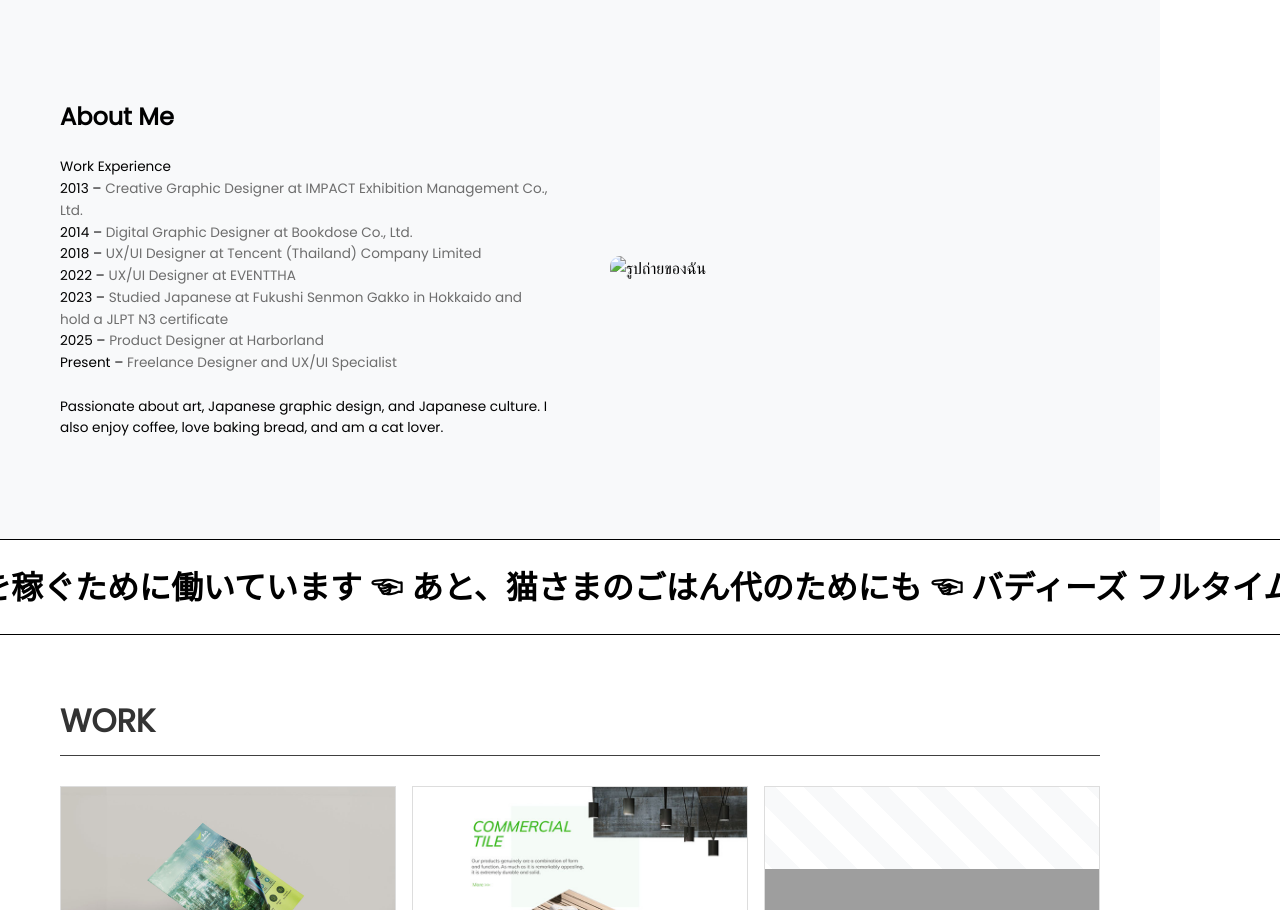
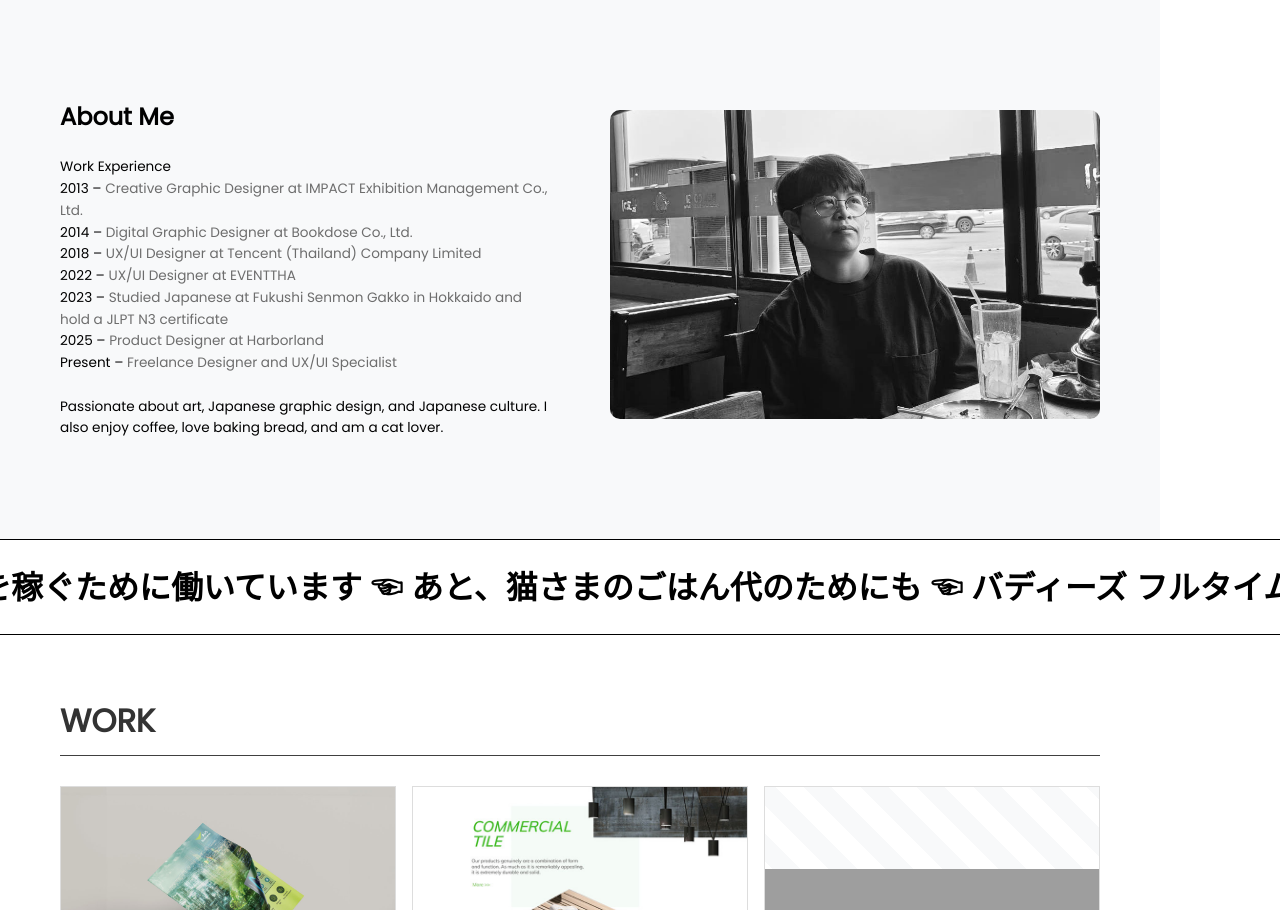
Before and after one commit to pangda19/prapassorn.me, a plain HTML site: page index.html in a window 1280 px wide. Shown: the part 802-1712 px from the top of the page. Drawn offline with nearby package versions, Linux system fonts and the light colour scheme; grey boxes are pictures that could not be loaded.

Commit message:
update code

```diff
--- a/index.html
+++ b/index.html
@@ -75,7 +75,7 @@
                     </div>
                 </div>
                 <div class="about-image">
-                <img src="image/wait_fast.jpg" alt="รูปถ่ายของฉัน" />
+                <img src="image/profile.jpg" alt="รูปถ่ายของฉัน" />
                 </div>
             </div>
         </div>
@@ -167,18 +167,16 @@
                     <p id="popup-subtitle">Project Description</p>
                 </div>
 
-                <!-- สำหรับภาพเดียว -->
+                <!-- ภาพเดียว -->
                 <img id="popup-image" class="popup-single-image" alt="">
 
-                <!-- สำหรับหลายภาพ -->
+                <!-- หลายภาพ -->
                 <div id="popup-image-container" class="popup-images-container" style="display: none;">
-                    <!-- ภาพจะถูกใส่ที่นี่ด้วย JavaScript -->
                 </div>
 
                 <div class="popup-body">
                     <h4>Project Details</h4>
                     <p id="popup-description"></p>
-
                     <h4>Tools & Software</h4>
                     <div id="popup-tags" class="popup-tags"></div>
                     <div id="popup-links" class="popup-links"></div>
```
